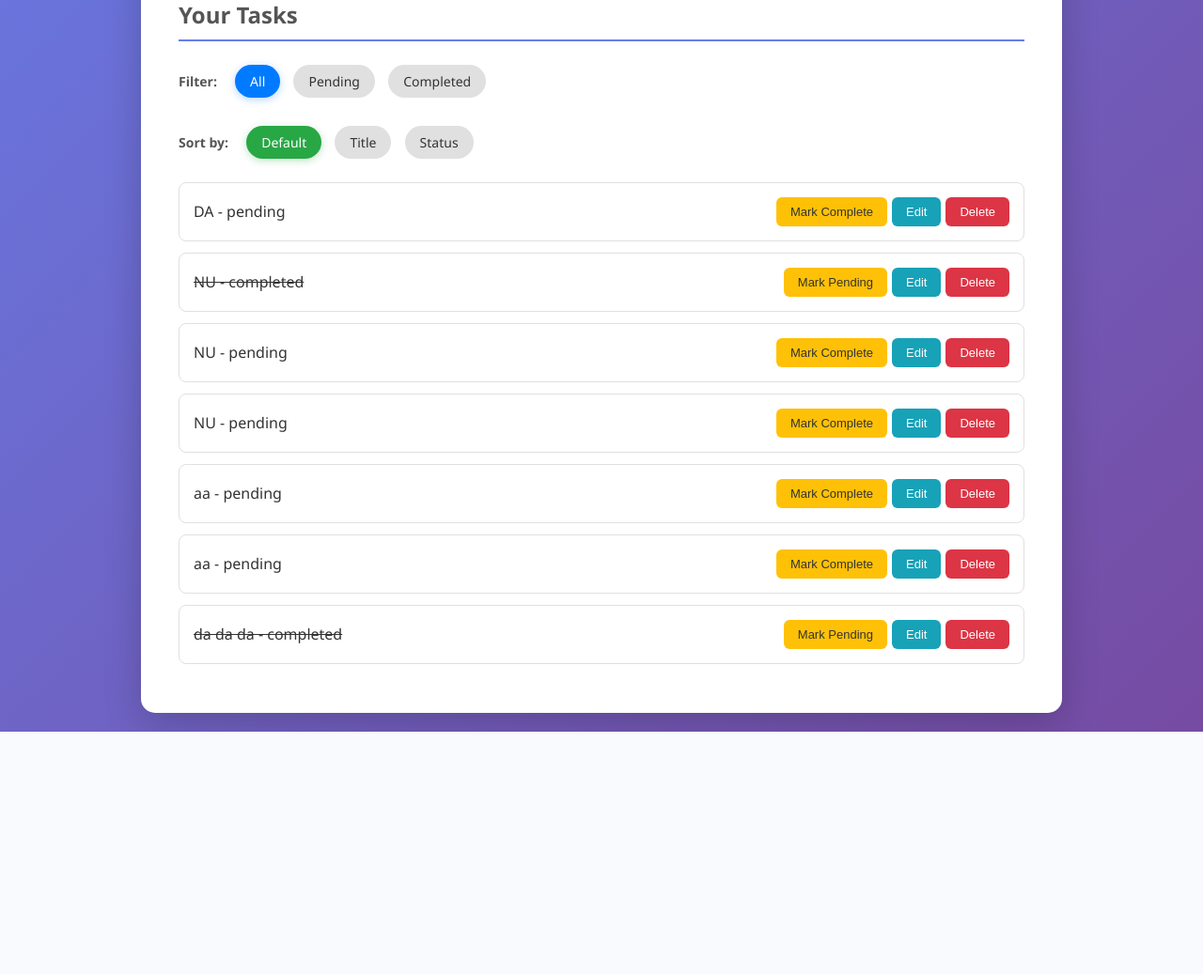
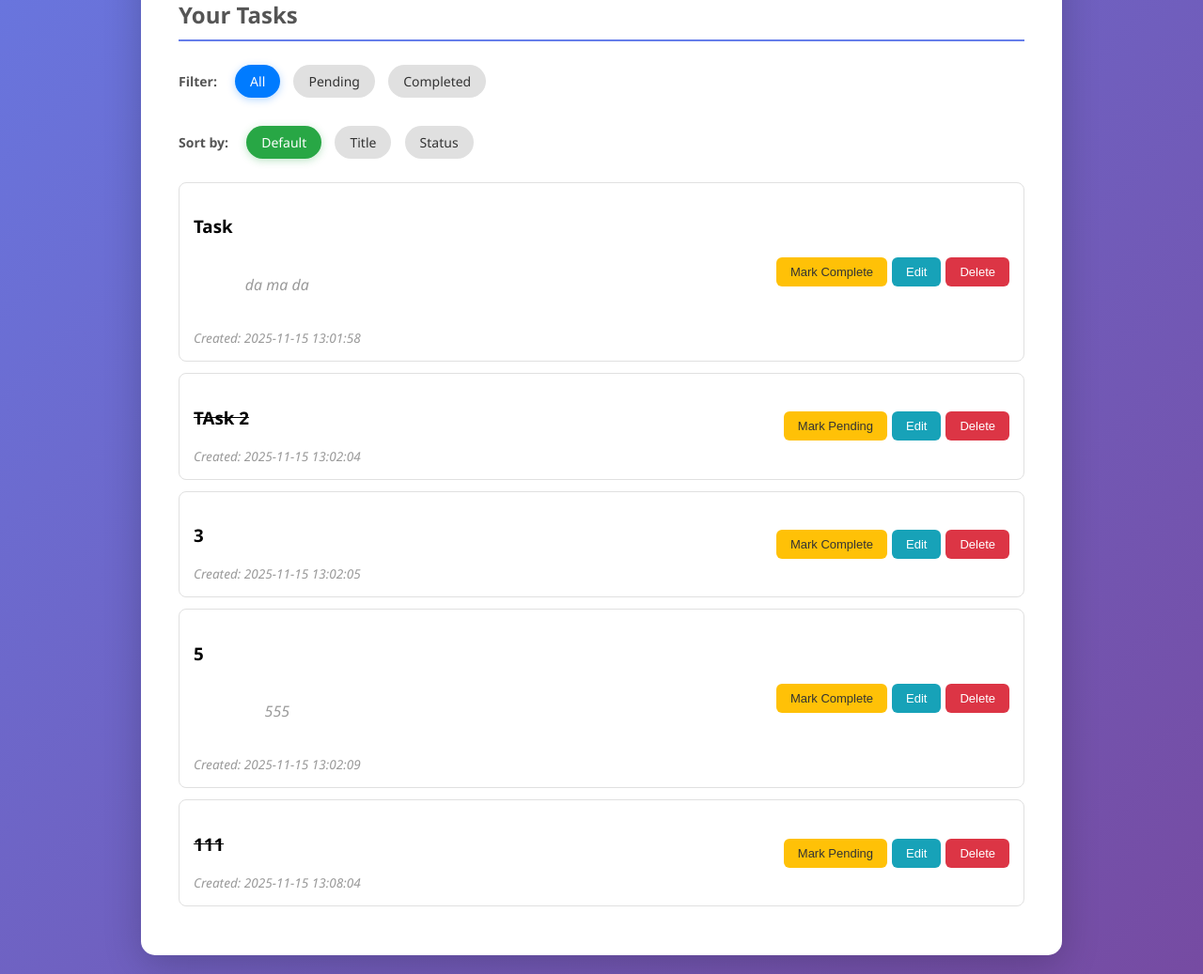
Before and after one commit to Romanhessec/todo_dp, a Flask app: page / in a window 1280 px wide. Shown: the part 498-1535 px from the top of the page at 94% size. Before the commit the page ends 1277 px from the top, so only its background shows below. Run offline with Flask 2, Linux system fonts and the light colour scheme.

Commit message:
Unique ID and timestamp per task

```diff
--- a/todo-app/app/routes/tasks.py
+++ b/todo-app/app/routes/tasks.py
@@ -1,103 +1,87 @@
-from flask import Blueprint, request, jsonify, render_template, redirect, url_for
+from flask import Blueprint, render_template, request, redirect, url_for
 from app.models.task import Task
 from app.utils.storage import load_tasks, save_tasks
 
 tasks_bp = Blueprint('tasks', __name__)
 
-@tasks_bp.route('/', methods=['GET'])
+@tasks_bp.route('/')
 def index():
-    filter_status = request.args.get('filter', 'all')  # Get filter parameter, default to 'all'
-    sort_by = request.args.get('sort', 'none')  # Get sort parameter, default to 'none'
+    """Display all tasks"""
+    filter_status = request.args.get('filter', 'all')
+    sort_by = request.args.get('sort', 'none')
+
     tasks = load_tasks()
 
-    # Filter tasks based on status
+    # Apply filtering
     if filter_status == 'pending':
-        tasks = [task for task in tasks if task['status'] == 'pending']
+        tasks = [task for task in tasks if task.status == 'pending']
     elif filter_status == 'completed':
-        tasks = [task for task in tasks if task['status'] == 'completed']
-    # If 'all', show all tasks (no filtering needed)
+        tasks = [task for task in tasks if task.status == 'completed']
 
-    # Sort tasks based on the sort parameter
+    # Apply sorting
     if sort_by == 'title':
-        tasks = sorted(tasks, key=lambda x: x['title'].lower())
+        tasks = sorted(tasks, key=lambda x: x.title.lower())
     elif sort_by == 'status':
-        # Sort by status: pending first, then completed
-        tasks = sorted(tasks, key=lambda x: (x['status'] != 'pending', x['title'].lower()))
-    # If 'none', keep original order (no sorting)
+        # Sort by status (pending first), then by title within each status
+        tasks = sorted(tasks, key=lambda x: (x.status, x.title.lower()))
 
     return render_template('index.html', tasks=tasks, current_filter=filter_status, current_sort=sort_by)
 
-@tasks_bp.route('/tasks', methods=['GET'])
-def get_tasks():
+@tasks_bp.route('/add', methods=['POST'])
+def add_task():
+    """Add a new task"""
+    title = request.form.get('title')
+    description = request.form.get('description', '')
+
     tasks = load_tasks()
-    return jsonify(tasks), 200
+    new_task = Task(title=title, description=description)
+    tasks.append(new_task)
+    save_tasks(tasks)
 
-@tasks_bp.route('/tasks', methods=['POST'])
-def add_task():
-    data = request.form
-    new_task = Task(title=data['title'], description=data.get('description', ''), status='pending')
+    return redirect(url_for('tasks.index'))
+
+@tasks_bp.route('/tasks/<int:task_id>/toggle', methods=['POST'])
+def toggle_task(task_id):
+    """Toggle task completion status"""
     tasks = load_tasks()
-    tasks.append(new_task.to_dict())
+
+    for task in tasks:
+        if task.task_id == task_id:
+            if task.status == 'pending':
+                task.mark_completed()
+            else:
+                task.mark_pending()
+            break
+
     save_tasks(tasks)
     return redirect(url_for('tasks.index'))
 
-@tasks_bp.route('/tasks/<int:task_id>', methods=['PUT'])
-def edit_task(task_id):
-    data = request.json
+@tasks_bp.route('/tasks/<int:task_id>/delete', methods=['POST'])
+def delete_task(task_id):
+    """Delete a task"""
     tasks = load_tasks()
-    for task in tasks:
-        if task['id'] == task_id:
-            task['title'] = data.get('title', task['title'])
-            task['description'] = data.get('description', task['description'])
-            save_tasks(tasks)
-            return jsonify(task), 200
-    return jsonify({'error': 'Task not found'}), 404
-
-@tasks_bp.route('/tasks/<int:task_id>', methods=['DELETE'])
-def delete_task(task_id):
-    tasks = load_tasks()
-    tasks = [task for task in tasks if task['id'] != task_id]
-    save_tasks(tasks)
-    return jsonify({'message': 'Task deleted'}), 200
-
-@tasks_bp.route('/tasks/<int:task_id>/toggle', methods=['POST'])
-def toggle_task(task_id):
-    tasks = load_tasks()
-    for task in tasks:
-        if task['id'] == task_id:
-            # Toggle status between pending and completed
-            task['status'] = 'completed' if task['status'] == 'pending' else 'pending'
-            save_tasks(tasks)
-            return redirect(url_for('tasks.index'))
-    return redirect(url_for('tasks.index'))
-
-@tasks_bp.route('/tasks/<int:task_id>/delete', methods=['POST'])
-def delete_task_post(task_id):
-    tasks = load_tasks()
-    tasks = [task for task in tasks if task['id'] != task_id]
+    tasks = [task for task in tasks if task.task_id != task_id]
     save_tasks(tasks)
     return redirect(url_for('tasks.index'))
 
-@tasks_bp.route('/tasks/<int:task_id>/edit', methods=['GET'])
-def edit_task_form(task_id):
+@tasks_bp.route('/tasks/<int:task_id>/edit', methods=['GET', 'POST'])
+def edit_task(task_id):
+    """Edit a task"""
     tasks = load_tasks()
     task = None
+
     for t in tasks:
-        if t['id'] == task_id:
+        if t.task_id == task_id:
             task = t
             break
-    if task:
-        return render_template('edit_task.html', task=task)
-    return redirect(url_for('tasks.index'))
 
-@tasks_bp.route('/tasks/<int:task_id>/edit', methods=['POST'])
-def edit_task_submit(task_id):
-    data = request.form
-    tasks = load_tasks()
-    for task in tasks:
-        if task['id'] == task_id:
-            task['title'] = data.get('title', task['title'])
-            task['description'] = data.get('description', task['description'])
-            save_tasks(tasks)
-            return redirect(url_for('tasks.index'))
-    return redirect(url_for('tasks.index'))
+    if not task:
+        return redirect(url_for('tasks.index'))
+
+    if request.method == 'POST':
+        task.title = request.form.get('title')
+        task.description = request.form.get('description', '')
+        save_tasks(tasks)
+        return redirect(url_for('tasks.index'))
+
+    return render_template('edit_task.html', task=task)
--- a/todo-app/app/static/css/style.css
+++ b/todo-app/app/static/css/style.css
@@ -261,3 +261,23 @@ form a:hover {
     background-color: #5a6268;
     transform: translateY(-2px);
 }
+
+/* Task Description and Timestamp */
+.task-description {
+    flex-grow: 1;
+    font-size: 16px;
+    color: #333;
+}
+
+.task-timestamp {
+    color: #999;
+    font-size: 0.85em;
+    font-style: italic;
+    display: block;
+    margin-top: 5px;
+}
+
+.task-actions {
+    display: flex;
+    align-items: center;
+}
--- a/todo-app/app/templates/edit_task.html
+++ b/todo-app/app/templates/edit_task.html
@@ -10,7 +10,7 @@
     <div class="container">
         <h1>Edit Task</h1>
 
-        <form action="{{ url_for('tasks.edit_task_submit', task_id=task.id) }}" method="POST">
+        <form action="{{ url_for('tasks.edit_task', task_id=task.task_id) }}" method="POST">
             <div>
                 <label for="title">Task Title:</label><br>
                 <input type="text" id="title" name="title" value="{{ task.title }}" required style="width: 100%; padding: 8px; margin: 10px 0;">
--- a/todo-app/app/templates/index.html
+++ b/todo-app/app/templates/index.html
@@ -39,21 +39,29 @@
             {% if tasks %}
                 <ul>
                     {% for task in tasks %}
-                        <li>
-                            <span style="{% if task.status == 'completed' %}text-decoration: line-through;{% endif %}">
-                                {{ task.title }} - {{ task.status }}
-                            </span>
-                            <form action="{{ url_for('tasks.toggle_task', task_id=task.id) }}" method="POST" style="display:inline;">
-                                <button type="submit">
-                                    {% if task.status == 'pending' %}Mark Complete{% else %}Mark Pending{% endif %}
-                                </button>
-                            </form>
-                            <form action="{{ url_for('tasks.edit_task_form', task_id=task.id) }}" method="GET" style="display:inline;">
-                                <button type="submit">Edit</button>
-                            </form>
-                            <form action="{{ url_for('tasks.delete_task_post', task_id=task.id) }}" method="POST" style="display:inline;">
-                                <button type="submit" onclick="return confirm('Are you sure you want to delete this task?');">Delete</button>
-                            </form>
+                        <li class="task-item">
+                            <div class="task-info">
+                                <h3 style="{% if task.status == 'completed' %}text-decoration: line-through;{% endif %}">
+                                    {{ task.title }}
+                                </h3>
+                                {% if task.description %}
+                                    <p class="task-description">{{ task.description }}</p>
+                                {% endif %}
+                                <small class="task-timestamp">Created: {{ task.created_at[:19].replace('T', ' ') }}</small>
+                            </div>
+                            <div class="task-actions">
+                                <form action="{{ url_for('tasks.toggle_task', task_id=task.task_id) }}" method="POST" style="display:inline;">
+                                    <button type="submit" class="btn btn-toggle">
+                                        {% if task.status == 'pending' %}Mark Complete{% else %}Mark Pending{% endif %}
+                                    </button>
+                                </form>
+                                <form action="{{ url_for('tasks.edit_task', task_id=task.task_id) }}" method="GET" style="display:inline;">
+                                    <button type="submit" class="btn btn-edit">Edit</button>
+                                </form>
+                                <form action="{{ url_for('tasks.delete_task', task_id=task.task_id) }}" method="POST" style="display:inline;" onsubmit="return confirm('Are you sure you want to delete this task?');">
+                                    <button type="submit" class="btn btn-delete">Delete</button>
+                                </form>
+                            </div>
                         </li>
                     {% endfor %}
                 </ul>
--- a/todo-app/app/utils/storage.py
+++ b/todo-app/app/utils/storage.py
@@ -1,5 +1,8 @@
 import json
 import os
+from app.models.task import Task
+
+DATA_FILE = 'data/tasks.json'
 
 TASKS_FILE = 'data/tasks.json'
 
@@ -7,12 +10,22 @@ def load_tasks():
     """Load tasks from JSON file"""
     if os.path.exists(TASKS_FILE):
         with open(TASKS_FILE, 'r') as file:
-            return json.load(file)
+            data = json.load(file)
+            return [Task(
+                title=task['title'],
+                description=task.get('description', ''),
+                status=task.get('status', 'pending'),
+                task_id=task.get('id'),
+                created_at=task.get('created_at')
+            ) for task in data]
     return []
 
 def save_tasks(tasks):
     """Save tasks to JSON file"""
-    # Ensure data directory exists
-    os.makedirs(os.path.dirname(TASKS_FILE), exist_ok=True)
-    with open(TASKS_FILE, 'w') as file:
-        json.dump(tasks, file, indent=4)
+    # Ensure directory exists
+    os.makedirs(os.path.dirname(DATA_FILE), exist_ok=True)
+
+    with open(DATA_FILE, 'w') as file:
+        # Convert Task objects to dictionaries
+        tasks_data = [task.to_dict() if hasattr(task, 'to_dict') else task for task in tasks]
+        json.dump(tasks_data, file, indent=4)
```
Also changed, not shown: todo-app/app/models/task.py (+23 -7 lines), todo-app/data/tasks.json (+23 -30 lines).
